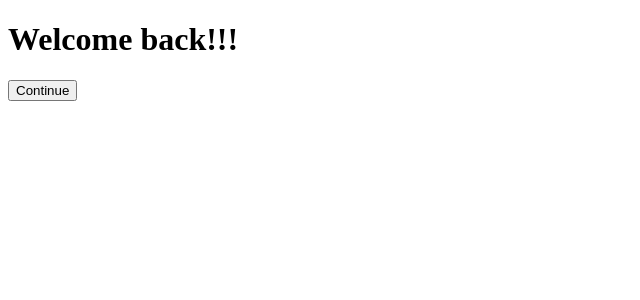
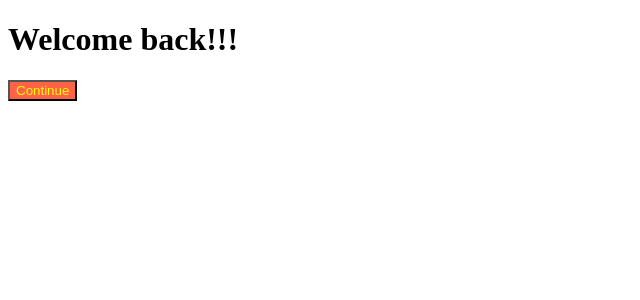
Before and after one commit to rahee-do/MovieWebService, a React (Create React App) app: page / in a window 1280 px wide. Shown: the top 300 px of the page, without its empty margins (0-640 px from the left). Built offline with nearby package versions, Linux system fonts and the light colour scheme.

Commit message:
#5 [2021 UPDATE] CREATE REACT APP - prop-types 설치, button css 전역으로 사용

```diff
--- a/package.json
+++ b/package.json
@@ -6,6 +6,7 @@
     "@testing-library/jest-dom": "^5.16.5",
     "@testing-library/react": "^13.4.0",
     "@testing-library/user-event": "^13.5.0",
+    "prop-types": "^15.8.1",
     "react": "^18.2.0",
     "react-dom": "^18.2.0",
     "react-scripts": "5.0.1",
--- a/src/Button.js
+++ b/src/Button.js
@@ -1,6 +1,16 @@
+import PropTypes from "prop-types";
+
 function Button({text}) {
     return (
-        <button>{text}</button>
+        <button style={{
+            backgroundColor: "tomato",
+            color: "yellow"
+        }}>{text}</button>
     )
 }
+
+Button.propTypes = {
+    text: PropTypes.string.isRequired,
+}
+
 export default Button;
--- a/src/index.js
+++ b/src/index.js
@@ -1,6 +1,7 @@
 import React from 'react';
 import ReactDOM from 'react-dom/client';
 import App from './App';
+import "./style.css";
 
 const root = ReactDOM.createRoot(document.getElementById('root'));
 root.render(
--- /dev/null
+++ b/src/style.css
@@ -0,0 +1,4 @@
+button {
+    color: white;
+    background-color: tomato;
+}
```
Also changed, not shown: 1 other file (tests, documents, lock files or other folders).
